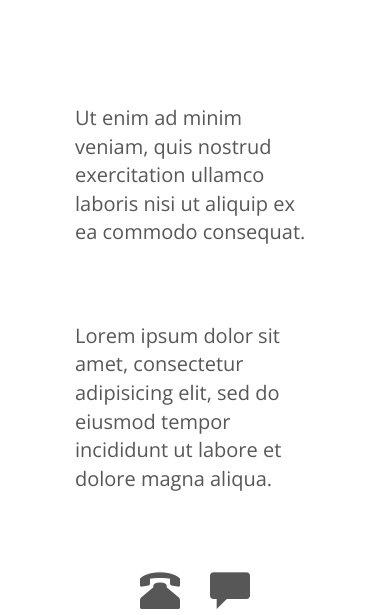
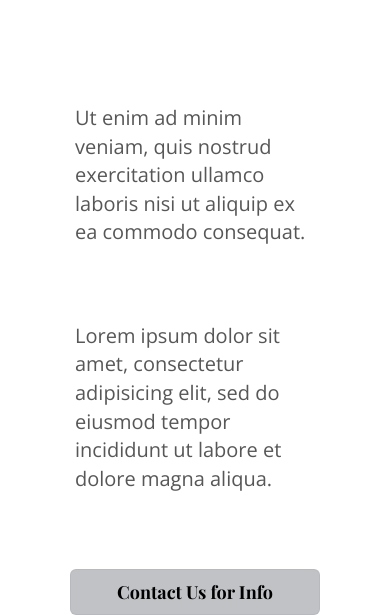
Before and after one commit to devdreamsgirl/PRI-LLC, a plain HTML site: page index.html in a window 390 px wide. Shown: the part 482-1097 px from the top of the page. Drawn offline with nearby package versions, Linux system fonts and the light colour scheme.

Commit message:
Finished home page!

```diff
--- a/index.css
+++ b/index.css
@@ -1,7 +1,6 @@
 .jumbotron {
   margin-top: 100px;
   padding:65px;
-  background-color: rgba(22,22,22,0.5);
   background: linear-gradient( rgba(0, 0, 0, 0.3), rgba(0, 0, 0, 0.3) ), url(http://img1.wsimg.com/isteam/stock/1250);
   background-size: cover;
   background-position: center;
@@ -39,7 +38,18 @@ p {
 
 }
 
-.glyphicon {
-  font-size: 40px;
-  color: rgb(87,87,87);
+.btn-primary {
+  background-color: rgba(181,184,188, 0.85);
+  color: #000;
+  font-family: "Playfair Display";
+  font-weight:700;
+  width:100%;
+  margin: 0,0;
+  border: 1px solid rgba(181,184,188, 0.85);
 }
+
+.btn-primary:hover {
+  background-color: rgba(87,87,87,0);
+  color:#000;
+  border: 1px solid rgba(181,184,188, 0);
+}
--- a/index.html
+++ b/index.html
@@ -30,7 +30,7 @@
           <a class="navbar-brand" href="index.html"> <img src="http://via.placeholder.com/210x50" alt="PRI Logo"> Precise Realtors' Investing</a>
           <!-- There can also be an image tag between the anchor elements -->
         </div>
-        <div class="collapse navbar-collapse"> <!--selects content to be hidden with responsive screen size-->
+        <div class="collapse navbar-collapse" id="bs-nav-demo"> <!--selects content to be hidden with responsive screen size-->
           <ul class="nav navbar-nav navbar-right"><!--right nav--> <!--seperate unordered lists inside nav tag, but outside navbar header to seperate content in navbar on left and right sides-->
             <li><a href="index.html">Home</a></li> <!--use list items for each item in the nav bar-->
             <li class="dropdown"><!--investing with "investment process and FAQ"-->
@@ -64,23 +64,22 @@
     </div>
 
     <div class="row">
-      <div class="col-sm-2"></div>
-      <div class="col-sm-8 ">
+      <div class="col-lg-3 col-sm-2"></div>
+      <div class="col-lg-6 col-sm-8 ">
         <p>Ut enim ad minim veniam, quis nostrud exercitation ullamco laboris nisi ut aliquip ex ea commodo consequat.</p>
         <p>Lorem ipsum dolor sit amet, consectetur adipisicing elit, sed do eiusmod tempor incididunt ut labore et dolore magna aliqua.</p>
       </div>
-      <div class="col-sm-2"></div>
+      <div class="col-lg-3 col-sm-2"></div>
     </div>
 
     <div class="row">    <!-- glyphicons - comment; phone-alt -->
-      <div class="col-xs-4"></div>
-      <div class="col-xs-2">
-        <a href="tel:+1(901)774-8010"><span class="glyphicon glyphicon-phone-alt" aria-hidden="true"></span></a>
+      <div class="col-lg-4 col-sm-3 col-xs-2"></div>
+      <div class="col-lg-4 col-sm-6 col-xs-8">
+        <a href="#">
+          <button type="button" name="contactPage" class="btn btn-primary btn-lg">Contact Us for Info</button>
+        </a>
       </div>
-      <div class="col-xs-2">
-        <a href="mailto:kenechia@2precise.com"><span class="glyphicon glyphicon-comment" aria-hidden="true"></span></a>
-      </div>
-      <div class="col-xs-4"></div>
+      <div class="col-lg-4 col-sm-3 col-xs-2"></div>
     </div>
 
 
```
